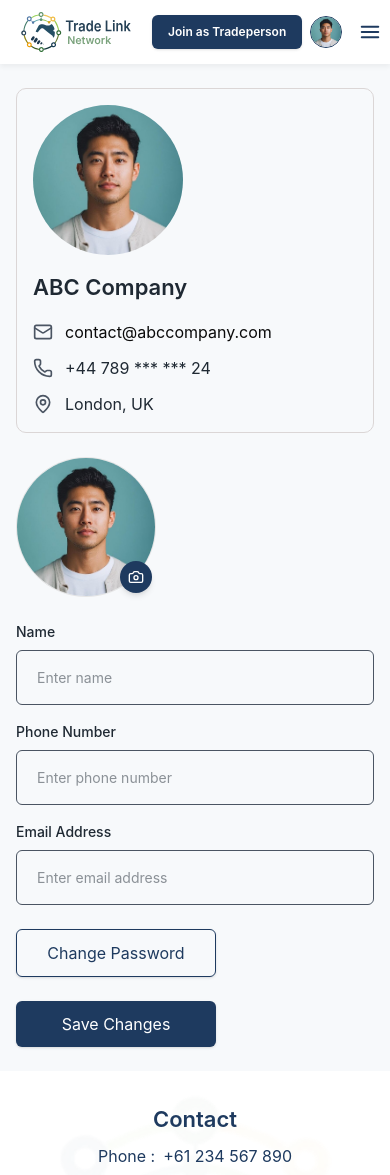
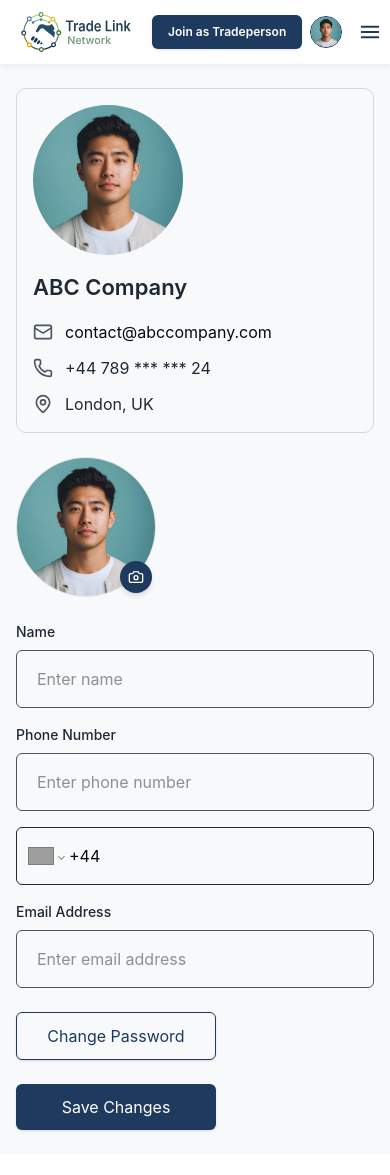
Before and after one commit to mijanConnect/trade-link-network-website, a Next.js app: page /profile in a window 390 px wide. Shown: the top 1175 px of the page. Built offline with nearby package versions, Linux system fonts and the light colour scheme; grey boxes are pictures that could not be loaded.

Commit message:
Phone number country code added

```diff
--- a/app/components/post-service/CreateAccount.tsx
+++ b/app/components/post-service/CreateAccount.tsx
@@ -1,7 +1,12 @@
-import React from "react";
+import React, { useState } from "react";
 import InputField from "../ui/InputField";
 
+import "react-phone-number-input/style.css";
+import PhoneInput from "react-phone-number-input";
+
 export default function CreateAccount() {
+  const [phoneValue, setPhoneValue] = useState<string | undefined>("");
+
   return (
     <div className="mt-6 lg:mt-10 space-y-6 lg:space-y-10">
       <div>
@@ -43,10 +48,23 @@ export default function CreateAccount() {
             placeholder="Your full name"
             onChange={(val) => console.log("Input changed:", val)}
           />
-          <InputField
-            title="Phone Number"
-            placeholder="+44 1234 567890"
-            onChange={(val) => console.log("Input changed:", val)}
+          <PhoneInput
+            international
+            countryCallingCodeEditable={false}
+            countries={["GB"]}
+            defaultCountry="GB"
+            value={phoneValue}
+            onChange={setPhoneValue}
+            placeholder="Enter your phone number"
+            className="phone-input-no-focus"
+            style={{
+              height: 58,
+              border: "1px solid #1f2933",
+              borderRadius: "6px",
+              paddingLeft: "12px",
+              fontSize: "16px",
+              fontFamily: "inherit",
+            }}
           />
         </div>
       </div>
--- a/app/components/profile/RightSide.tsx
+++ b/app/components/profile/RightSide.tsx
@@ -6,8 +6,12 @@ import ProfileImage from "./ProfileImage";
 import InputField from "../ui/InputField";
 import ChangePassword from "./ChangePassword";
 
+import "react-phone-number-input/style.css";
+import PhoneInput from "react-phone-number-input";
+
 export default function RightSide() {
   const [showChangePassword, setShowChangePassword] = useState(false);
+  const [phoneValue, setPhoneValue] = useState<string | undefined>("");
 
   return (
     <>
@@ -27,8 +31,25 @@ export default function RightSide() {
             title="Phone Number"
             type="tel"
             placeholder="Enter phone number"
-            // initialValue={formData.phone}
-            // onChange={(value) => handleChange("phone", value)}
+          />
+
+          <PhoneInput
+            international
+            countryCallingCodeEditable={false}
+            countries={["GB"]}
+            defaultCountry="GB"
+            value={phoneValue}
+            onChange={setPhoneValue}
+            placeholder="Enter your phone number"
+            className="phone-input-no-focus"
+            style={{
+              height: 58,
+              border: "1px solid #1f2933",
+              borderRadius: "6px",
+              paddingLeft: "12px",
+              fontSize: "16px",
+              fontFamily: "inherit",
+            }}
           />
 
           <InputField
--- a/app/components/ui/InputField.tsx
+++ b/app/components/ui/InputField.tsx
@@ -58,9 +58,9 @@ export default function InputField({
             bg-transparent
             px-5
             py-4
-            text-[14px]
+            text-[16px]
             lg
-            :text-[16px]
+            :text-[14px]
             text-primaryText
             outline-none
             transition
--- a/app/globals.css
+++ b/app/globals.css
@@ -276,3 +276,16 @@ body {
 .animate-fadeIn {
   animation: fadeIn 0.3s ease-out;
 }
+
+/* Remove focus border from phone input */
+.phone-input-no-focus input {
+  outline: none !important;
+  box-shadow: none !important;
+  margin-right: 12px;
+}
+
+.phone-input-no-focus input:focus {
+  outline: none !important;
+  box-shadow: none !important;
+  border-color: #3fae6a !important;
+}
--- a/package.json
+++ b/package.json
@@ -32,6 +32,7 @@
     "react-day-picker": "^9.13.0",
     "react-dom": "19.2.1",
     "react-icons": "^5.5.0",
+    "react-phone-number-input": "^3.4.14",
     "react-redux": "^9.2.0",
     "swiper": "^12.0.3",
     "tailwind-merge": "^3.4.0"
```
Also changed, not shown: 1 other file (tests, documents, lock files or other folders).
